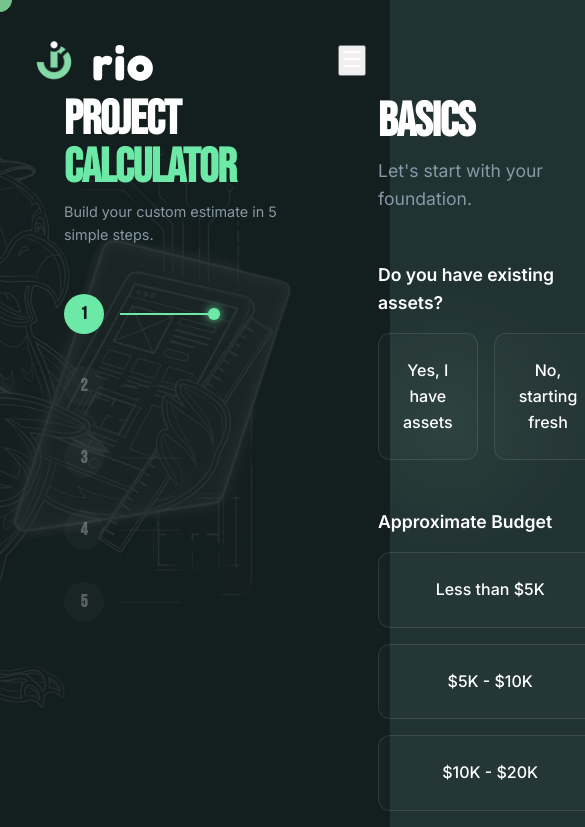
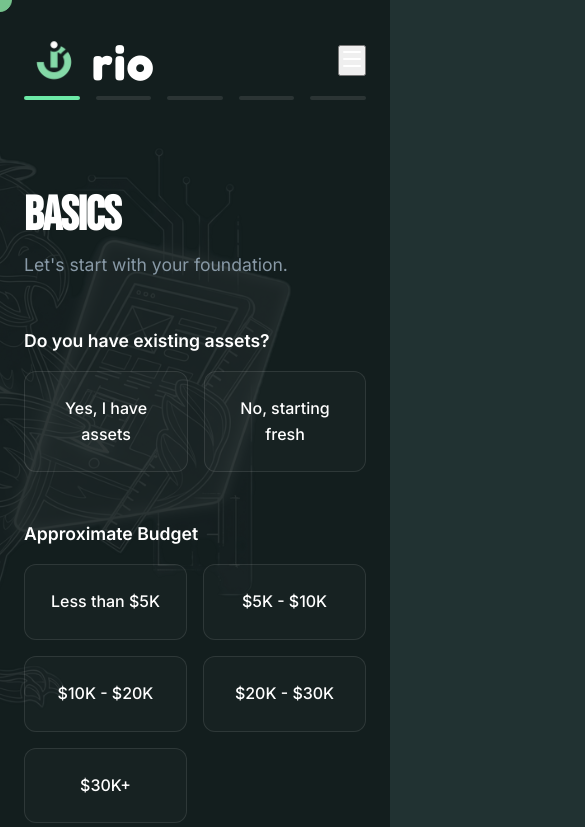
Before and after one commit to riostodio-ux/rio-branding-agency, a React (Vite) app: page /estimate in a window 390 px wide. Shown: the top 827 px of the page, 585 px wide, since content can reach past the window. Built offline with nearby package versions, Linux system fonts and the light colour scheme.

Commit message:
Fix mobile responsiveness: Stack grid & add mobile stepper

```diff
--- a/src/index.css
+++ b/src/index.css
@@ -237,3 +237,50 @@ h6 {
   border: none;
   margin: 0;
 }
+/* Estimate Page Responsive Grid */
+.estimate-container {
+  display: grid;
+  grid-template-columns: minmax(250px, 300px) 1fr;
+  gap: 4rem;
+  max-width: 1400px;
+  margin: 0 auto;
+  padding: 6rem 4rem;
+  position: relative;
+  z-index: 1;
+}
+
+.stepper-sidebar {
+  position: sticky;
+  top: 6rem;
+  height: fit-content;
+}
+
+@media (max-width: 900px) {
+  .estimate-container {
+    grid-template-columns: 1fr;
+    padding: 6rem 1.5rem; /* Reduced side padding */
+    gap: 3rem;
+  }
+
+  .stepper-sidebar {
+    position: relative;
+    top: 0;
+    margin-bottom: 1rem;
+    display: none; /* Hide vertical stepper on mobile */
+  }
+}
+
+.mobile-stepper {
+  display: none;
+}
+
+@media (max-width: 900px) {
+  .mobile-stepper {
+    display: flex;
+    margin-bottom: 2rem;
+    width: 100%;
+    overflow-x: auto;
+    padding-bottom: 10px;
+    gap: 1rem;
+  }
+}
--- a/src/pages/Estimate.tsx
+++ b/src/pages/Estimate.tsx
@@ -193,14 +193,10 @@ export default function Estimate() {
                 <img src={EstimateHero} style={{ height: '100vh', objectFit: 'contain' }} />
             </div>
 
-            <div style={{
-                maxWidth: '1400px', margin: '0 auto', padding: '6rem 4rem',
-                position: 'relative', zIndex: 1,
-                display: 'grid', gridTemplateColumns: 'minmax(250px, 300px) 1fr', gap: '4rem'
-            }}>
+            <div className="estimate-container">
 
-                {/* LEFT: STEPPER & TITLE */}
-                <div style={{ position: 'sticky', top: '6rem', height: 'fit-content' }}>
+                {/* LEFT: STEPPER (Desktop) & TITLE */}
+                <div className="stepper-sidebar">
                     <h1 style={{ fontSize: '3rem', fontFamily: displayFont, lineHeight: 1, marginBottom: '0.5rem' }}>
                         PROJECT<br /><span style={{ color: '#6CE9A6' }}>CALCULATOR</span>
                     </h1>
@@ -209,6 +205,17 @@ export default function Estimate() {
                     </p>
 
                     {step <= 5 && <Stepper />}
+                </div>
+
+                {/* MOBILE STEPPER (Simple indicator) */}
+                <div className="mobile-stepper">
+                    {[1, 2, 3, 4, 5].map(num => (
+                        <div key={num} style={{
+                            width: '100%', height: '4px', borderRadius: '2px',
+                            background: step >= num ? '#6CE9A6' : 'rgba(255,255,255,0.1)',
+                            transition: 'background 0.3s'
+                        }} />
+                    ))}
                 </div>
 
                 {/* RIGHT: FORM CONTENT */}
```
